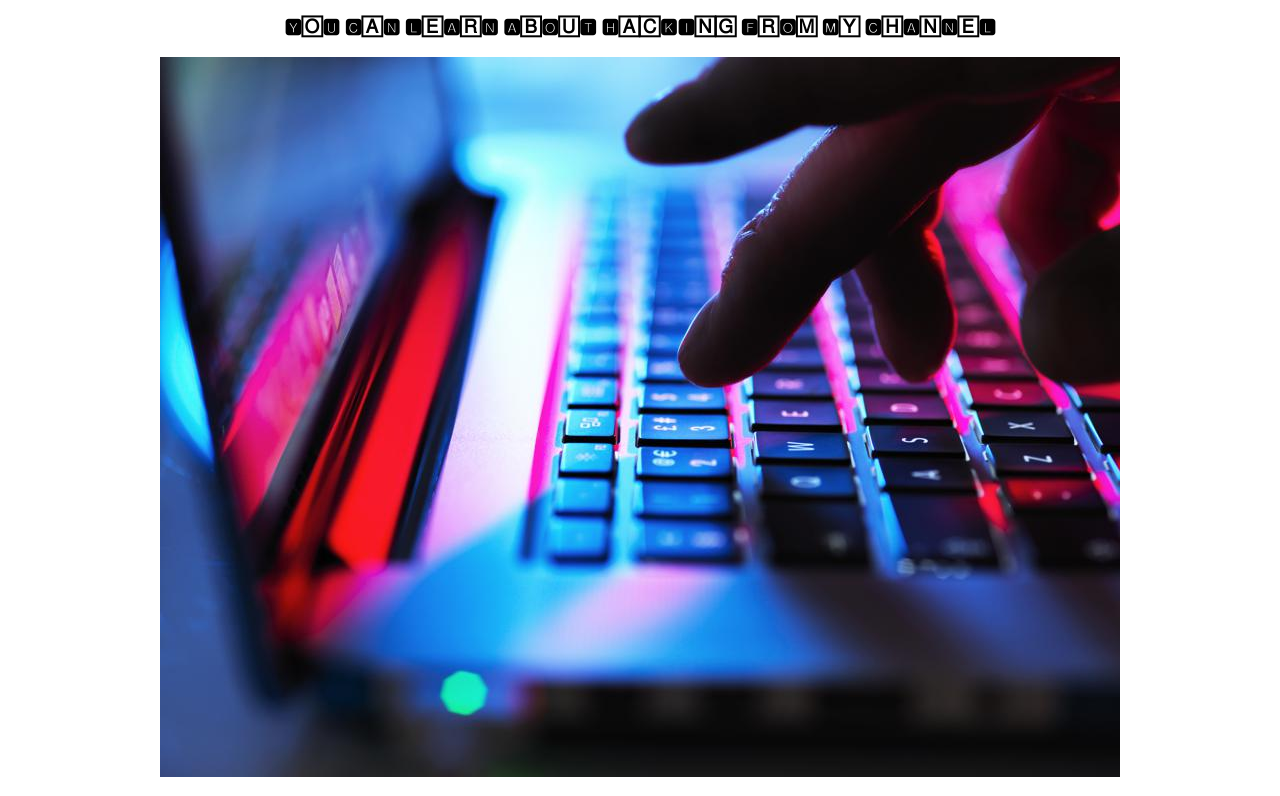
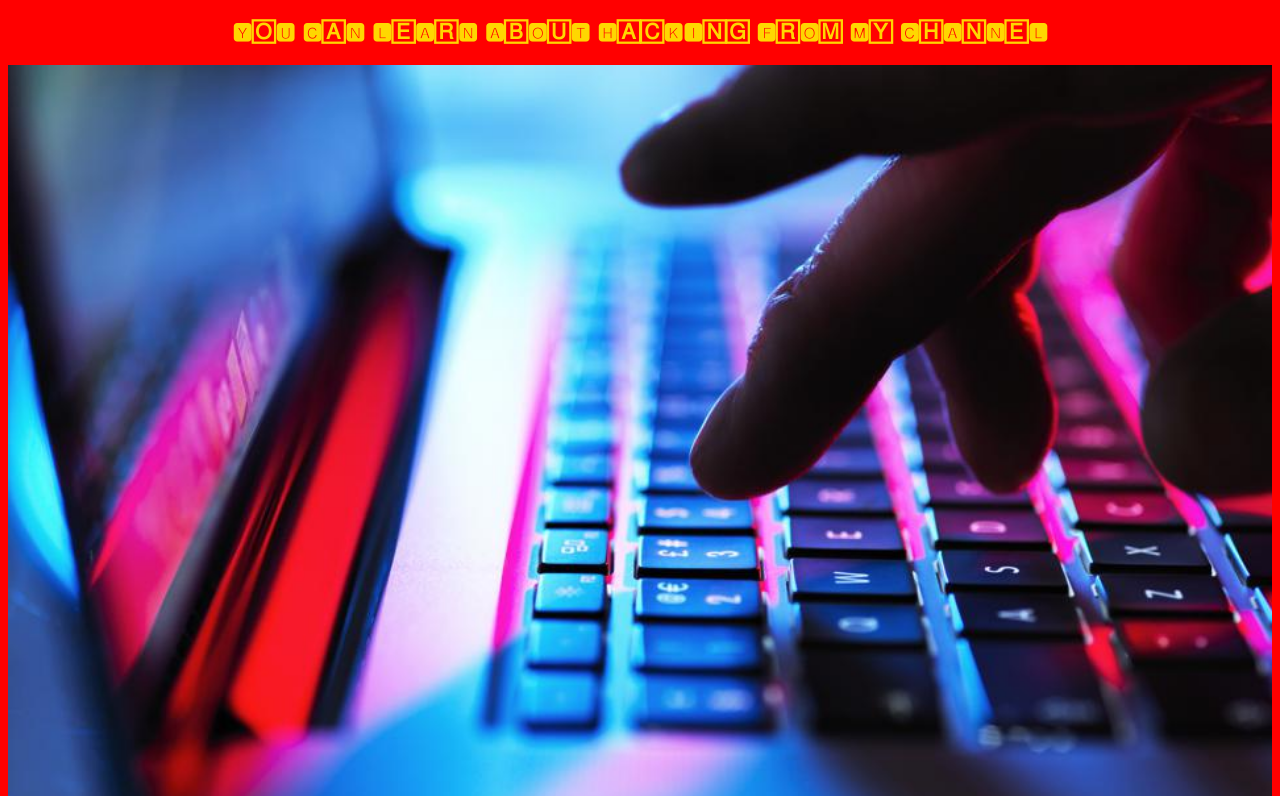
Before and after one commit to kinghacker3/personalweb, a plain HTML site: page index.html in a window 1280 px wide. Shown: the part 84-880 px from the top of the page. Drawn offline with Linux system fonts and the light colour scheme.

Commit message:
Update index.html

```diff
--- a/index.html
+++ b/index.html
@@ -5,7 +5,7 @@
 <meta http-equiv="content-type"content="text/html; charset=UTF-8"/>
 <meta name="" content="">
 <title>personal website </title>
-<link rel="stylesheet" href="style.css" title="" type="" />
+<link rel="stylesheet" href="index.css" title="" type="" />
 </head>
 <body>
 <center>
```
